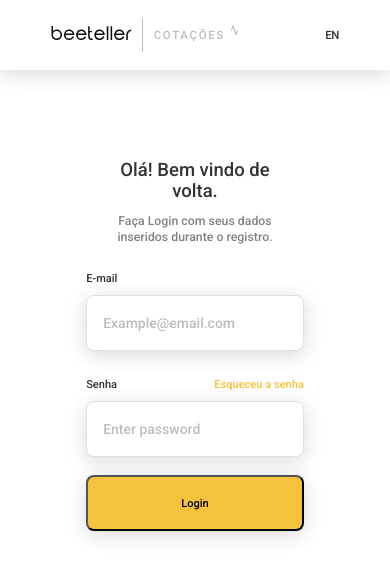
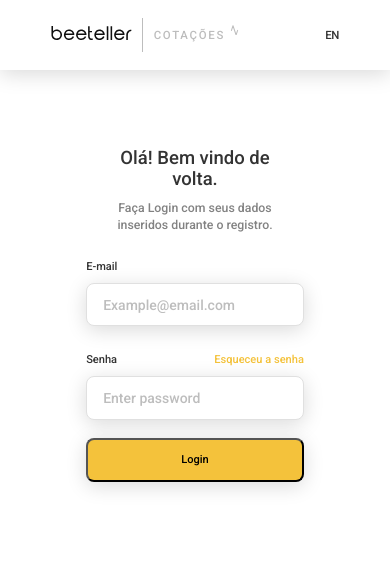
Before and after one commit to doubleyooz/express-beeteller, a React (Create React App) app in the folder frontend/: page /login in a window 390 px wide. Shown: the top 578 px of the page. Built offline with nearby package versions, Linux system fonts and the light colour scheme.

Commit message:
update: attach card vertical padding to the screen height

```diff
--- a/frontend/src/pages/Login/styles.scss
+++ b/frontend/src/pages/Login/styles.scss
@@ -2,8 +2,10 @@
 $title-1: calc(2400vw / 1440 + 12px);
 $title-2: calc(1600vw / 1440 + 8px);
 $label-size: calc(400vw / 1440 + 10px);
-$card-padding: calc(13400vw / 1440);
+$card-hpadding: calc(13400vw / 1440);
+$card-vpadding: calc(7000vh / 1024 + 10px);
 $form-width: calc(6550vw / 1440 + 200px);
+$input-height: calc(3000vh / 1440 + 26px);
 
 $title-margin: calc(1400vw / 1440 + 6px);
 $title-1-line: calc(2800vw / 1440 + 14px);
@@ -32,7 +34,7 @@ $title-2-line: calc(1600vw / 1440 + 12px);
 
 
 
-        padding: 80px $card-padding 20px $card-padding;
+        padding: $card-vpadding $card-hpadding 20px $card-hpadding;
 
         .header {
             margin: $title-margin 0px $title-margin 0px;
@@ -99,7 +101,7 @@ $title-2-line: calc(1600vw / 1440 + 12px);
                 }
 
                 input {
-                    height: 56px;
+                    height: $input-height;
 
                     background-color: #FFFFFF;
                     border-radius: 8px;
@@ -123,7 +125,7 @@ $title-2-line: calc(1600vw / 1440 + 12px);
             input {
                 font: $label-size 'Roboto', sans-serif;
 
-                height: 56px;
+                height: $input-height;
 
                 background-color: #F4C23B;
                 box-shadow: 0px 4px 20px rgba(0, 0, 0, 0.15);
@@ -141,7 +143,7 @@ $title-2-line: calc(1600vw / 1440 + 12px);
 
         }
         .card {
-            padding: 80px 0 20px 0;
+            padding: $card-vpadding 0 20px 0;
         }
     }
 
```
